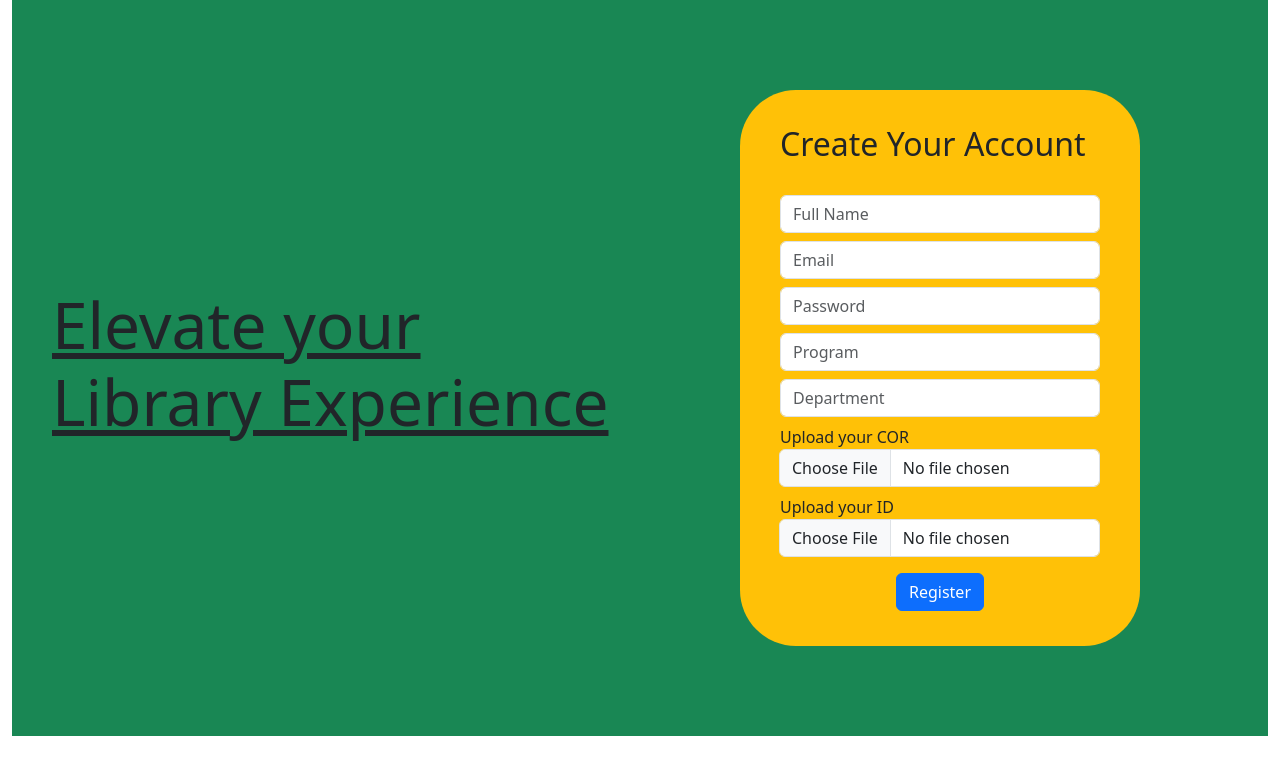
After one commit to KngCd/LibraLink-Project, a PHP site: page /php/student/student_register.php in a window 1280 px wide. The commit adds this page. Shown: the top 775 px of the page. Run offline with PHP 8.4, Linux system fonts and the light colour scheme.

Commit message:
update and add some files

```diff
--- a/php/admin-student.php
+++ b/php/admin-student.php
@@ -35,12 +35,12 @@
             <div class="row px-5 py-4">
                 <section class="d-flex justify-content-center align-items-center
                 bg-secondary text-center col-xxl-6 col-xl-6 col-lg-6 col-md-12 col-sm-12">
-                    <div><a href="admin-login.php"><h1 style="font-size: 5rem;">ADMIN</h1></a></div>
+                    <div><a href="admin/admin-login.php"><h1 style="font-size: 5rem;">ADMIN</h1></a></div>
                 </section>
 
                 <section class="d-flex justify-content-center align-items-center
                 bg-secondary text-center col-xxl-6 col-xl-6 col-lg-6 col-md-12 col-sm-12">
-                    <div><a href="student-login.php"><h1 style="font-size: 5rem;">STUDENT</h1></a></div>
+                    <div><a href="student/student-login.php"><h1 style="font-size: 5rem;">STUDENT</h1></a></div>
                 </section>
             </div>
         </div>
--- /dev/null
+++ b/php/db_config.php
@@ -0,0 +1,15 @@
+<?php
+// Database configuration
+$db_host = 'localhost';
+$db_username = 'root';
+$db_password = '';
+$db_name = 'libralink';
+
+// Create a connection to the database
+$conn = new mysqli($db_host, $db_username, $db_password, $db_name);
+
+// Check if the connection was successful
+if ($conn->connect_error) {
+    die("Connection failed: " . $conn->connect_error);
+}
+?>
--- /dev/null
+++ b/php/student/student_register.php
@@ -0,0 +1,146 @@
+<!DOCTYPE html>
+<html lang="en">
+<head>
+    <meta charset="UTF-8">
+    <meta name="viewport" content="width=device-width, initial-scale=1.0">
+    <title>Student Register</title>
+    <link href="../../css/bootstrap.min.css" rel="stylesheet">
+</head>
+
+<style>
+    header div h4{
+    width: 100px;
+    height: 100px;
+    border-radius: 50%;
+    }
+
+    section form input{
+        border-radius: 5px;
+    }
+    form{
+        padding: 35px 40px;
+        border-radius: 56px;
+        width: 400px;
+    }
+    section{
+        padding: 90px 40px;
+    }
+</style>
+
+<body>
+
+    <main>
+        <div class="container-fluid">
+                <section class="bg-success">
+                    <div class="row">
+                        <div class="text-container d-flex justify-content-center flex-column col-lg-6 col-md-6 col-sm-12 col-12
+                        mt-lg-5 mt-md-5 mt-sm-5 mt-5 mb-5">
+                            <a href="student-login.php" class="text-dark"><h1 style="font-size: 4rem;">Elevate your Library Experience</h1></a>
+                        </div>
+
+                        <div class="form-container col-lg-6 col-md-6 col-sm-12 col-12 d-flex align-items-center justify-content-center">
+                        <?php
+                            // Include the database configuration file
+                            require_once '../db_config.php';
+
+                            // Check if the form has been submitted
+                            if ($_SERVER['REQUEST_METHOD'] == 'POST') {
+                                // Get the username and password from the form
+                                $fullname = mysqli_real_escape_string($conn, $_POST['fullName']);
+                                $email = mysqli_real_escape_string($conn, $_POST['email']);
+                                $password = mysqli_real_escape_string($conn, $_POST['password']);
+                                $program = mysqli_real_escape_string($conn, $_POST['program']);
+                                $department = mysqli_real_escape_string($conn, $_POST['department']);
+
+                                // Get file info
+                                $fileCOR = basename($_FILES["cor"]["name"]);
+                                $fileID = basename($_FILES["id"]["name"]);
+
+                                // Allow certain file formats
+                                $allowTypes = array('pdf');
+
+                                // Check if both files are PDF
+                                $fileTypeCOR = strtolower(pathinfo($fileCOR, PATHINFO_EXTENSION));
+                                $fileTypeID = strtolower(pathinfo($fileID, PATHINFO_EXTENSION));
+
+                                if (in_array($fileTypeCOR, $allowTypes) && in_array($fileTypeID, $allowTypes) &&
+                                    $_FILES['cor']['error'] === UPLOAD_ERR_OK && $_FILES['id']['error'] === UPLOAD_ERR_OK) {
+
+                                    // Get the file contents
+                                    $corContent = file_get_contents($_FILES['cor']['tmp_name']);
+                                    $idContent = file_get_contents($_FILES['id']['tmp_name']);
+
+                                    // Prepare the SQL statement
+                                    $stmt = $conn->prepare("INSERT INTO verification_table (full_name, email, password, program, department, cor, cor_filetype, id_file, id_filetype) VALUES (?,?,?,?,?,?,?,?,?)");
+                                    $stmt->bind_param("sssssssss", $fullname, $email, $password, $program, $department, $corContent, $fileTypeCOR, $idContent, $fileTypeID);
+
+                                    // Execute the statement and check for success
+                                    if ($stmt->execute()) {
+                                        echo "<script>alert('Register Successful!'); window.location.href='student-login.php';</script>";
+                                    } else {
+                                        echo "<script>alert('Uploading Failed!'); window.location.href='student_register.php';</script>";
+                                    }
+
+                                    // Close the statement
+                                    $stmt->close();
+                                } else {
+                                    echo "<script>alert('Sorry, only PDF files are allowed to upload!'); window.location.href='student_register.php';</script>";
+                                }
+                            }
+                        ?>
+                        <form action="student_register.php" method="post" enctype="multipart/form-data" class="bg-warning">
+                            <h2>Create Your Account</h2><br>
+                            <div class="content">
+                                <div class="mb-2">
+                                    <div class="input-group">
+                                        <input type="text" class="form-control" placeholder="Full Name" name="fullName" id="fullName" autocomplete="off" required style="border-radius: 0.375rem; width: auto;">
+                                    </div>
+                                </div>
+                                <div class="mb-2">
+                                    <div class="input-group">
+                                        <input type="email" class="form-control" placeholder="Email" name="email" id="email" autocomplete="off" required style="border-radius: 0.375rem; width: auto;">
+                                    </div>
+                                </div>
+                                <div class="mb-2">
+                                    <div class="input-group">
+                                        <input type="password" class="form-control" placeholder="Password" name="password" id="password" autocomplete="off" required style="border-radius: 0.375rem; width: auto;">
+                                    </div>
+                                </div>
+                                <div class="mb-2">
+                                    <div class="input-group">
+                                        <input type="text" class="form-control" placeholder="Program" name="program" id="program" autocomplete="off" required style="border-radius: 0.375rem; width: auto;">
+                                    </div>
+                                </div>
+                                <div class="mb-2">
+                                    <div class="input-group">
+                                        <input type="text" class="form-control" placeholder="Department" name="department" id="department" autocomplete="off" required style="border-radius: 0.375rem; width: auto;">
+                                    </div>
+                                </div>
+                                <div class="mb-2">
+                                    <div class="input-group">
+                                        <label for="cor">Upload your COR</label>
+                                        <input type="file" class="form-control" name="cor" id="cor" accept=".pdf" required style="border-radius: 0.375rem; width: auto;">
+                                    </div>
+                                </div>
+                                <div class="mb-3">
+                                    <div class="input-group">
+                                        <label for="id">Upload your ID</label>
+                                        <input type="file" class="form-control" name="id" id="id" accept=".pdf" required style="border-radius: 0.375rem; width: auto;">
+                                    </div>
+                                </div>
+                                <div class="d-flex align-items-center justify-content-center">
+                                    <button type="submit" class="btn btn-primary w-40">Register</button>
+                                </div>
+                            </div>
+                        </form>
+
+                        </div>
+
+                    </div>
+                </section>
+        </div>
+    </main>
+
+    <script src="../../js/bootstrap.min.js"></script>
+</body>
+</html>
```
Also changed, not shown: php/admin-login.php (deleted, +0 -79 lines), php/admin/admin-login.php (added, +120 -0 lines), php/admin/admin_dashboard.php (added, +14 -0 lines), php/student/student-login.php (renamed from php/student-login.php, +4 -4 lines).
